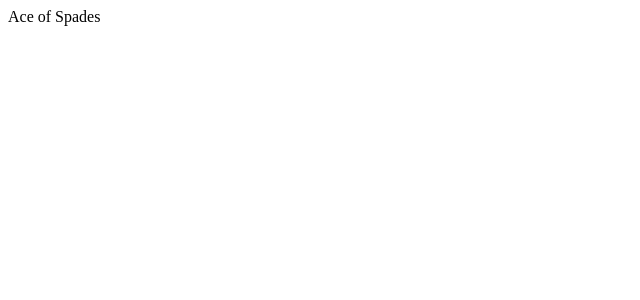
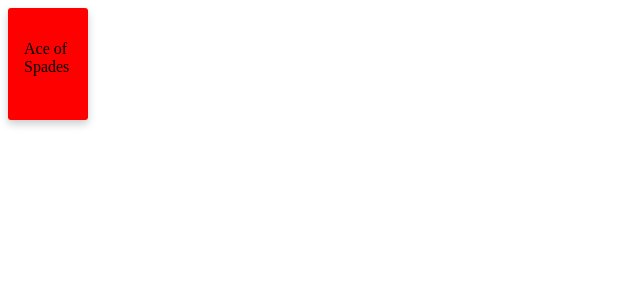
Before and after one commit to abattalov/card-game, a React (Vite) app: page / in a window 1280 px wide. Shown: the top 300 px of the page, without its empty margins (0-640 px from the left). Built offline with nearby package versions, Linux system fonts and the light colour scheme.

Commit message:
got the drag and drop functionality working

```diff
--- a/src/components/Card.tsx
+++ b/src/components/Card.tsx
@@ -1,7 +1,59 @@
-export default function Card(){
-    return(
-        <div>
-            Ace of Spades
+import { useEffect, useRef, useState } from 'react';
+import '../styles/Card.css';
+
+export default function Card() {
+
+    const [isDragging, setIsDragging] = useState(false);
+    const [position, setPosition] = useState<{ x: number, y: number }>({ x: 0, y: 0 });
+
+    const offsetRef = useRef<{ x: number, y: number }>({ x: 0, y: 0 })
+
+    useEffect(() => {
+        const onMouseMove = (e) => {
+            if (!isDragging) return;
+
+            const newPosition = {
+                x: e.clientX - offsetRef.current.x,
+                y: e.clientY - offsetRef.current.y
+            };
+
+            setPosition(newPosition)
+        };
+
+        const onMouseUp = (e) => {
+            console.log("unclicked")
+            setIsDragging(false);
+        };
+
+        if(isDragging){
+            document.addEventListener('mouseup', onMouseUp);
+            document.addEventListener('mousemove', onMouseMove);
+        }
+
+        return () => {
+            document.removeEventListener('mouseup', onMouseUp);
+            document.removeEventListener('mousemove', onMouseMove);
+        }
+
+    }, [isDragging])
+
+    const onMouseDown = (e) => {
+        setIsDragging(true);
+        const cardElement = e.currentTarget;
+        const offset = {
+            x: e.clientX - cardElement.getBoundingClientRect().left,
+            y: e.clientY - cardElement.getBoundingClientRect().top
+        };
+
+        offsetRef.current = offset;
+    };
+
+    return (
+        <div
+            className="card"
+            onMouseDown={onMouseDown}
+            style={{ transform: `translate(${position.x}px, ${position.y}px)` }}>
+            <p>Ace of Spades</p>
         </div>
     );
 }
--- a/src/styles/Card.css
+++ b/src/styles/Card.css
@@ -0,0 +1,11 @@
+.card {
+    background-color: red;
+    width: 3rem;
+    height: 5rem;
+    border-radius: 3px;
+    display: flex;
+    justify-content: center;
+    padding: 1rem;
+    box-shadow: 0 4px 8px rgba(0, 0, 0, 0.2);
+    cursor: grab;
+}
```
